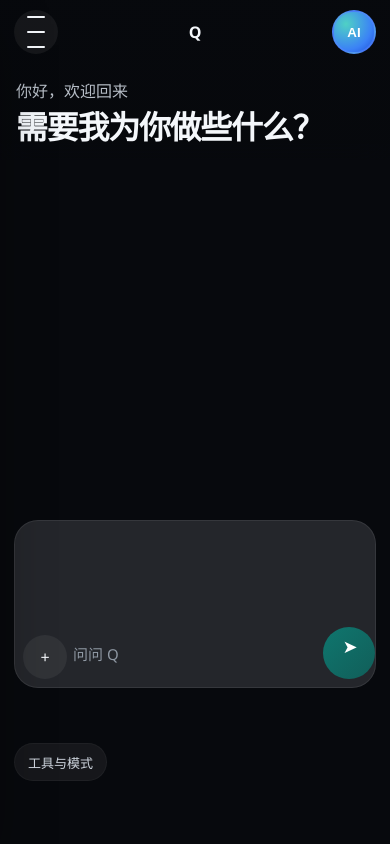
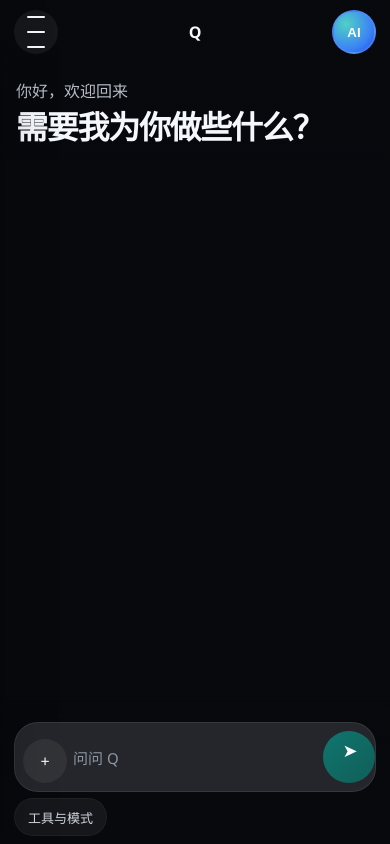
Before and after one commit to wbq52588-ctrl/cloud-agent, a FastAPI app: page / in a window 390 px wide. Run offline with FastAPI, Linux system fonts and the light colour scheme; data that the repository does not hold is empty; some libraries are stand-ins or nearby versions.

Commit message:
Fix mobile composer visibility

```diff
--- a/app/static/styles.css
+++ b/app/static/styles.css
@@ -737,6 +737,8 @@ textarea {
     padding: 0;
     gap: 0;
     background: var(--dark-bg);
+    min-height: 100dvh;
+    height: 100dvh;
   }
 
   .chat-header,
@@ -842,7 +844,7 @@ textarea {
 
   .transcript-shell {
     min-height: 0;
-    padding: calc(60px + env(safe-area-inset-top)) 0 4px;
+    padding: calc(60px + env(safe-area-inset-top)) 0 calc(124px + env(safe-area-inset-bottom));
   }
 
   body.has-conversation .mobile-hero {
@@ -856,6 +858,7 @@ textarea {
 
   body.has-conversation .transcript-shell {
     padding-top: calc(58px + env(safe-area-inset-top));
+    padding-bottom: calc(124px + env(safe-area-inset-bottom));
   }
 
   body.has-conversation .message-list {
@@ -863,7 +866,7 @@ textarea {
   }
 
   .message-list {
-    padding: 8px 18px 240px;
+    padding: 8px 18px 20px;
     gap: 14px;
   }
 
@@ -952,10 +955,13 @@ textarea {
   }
 
   .composer {
-    position: sticky;
+    position: fixed;
+    left: 0;
+    right: 0;
     bottom: 0;
-    padding: 0 14px calc(14px + env(safe-area-inset-bottom));
-    background: linear-gradient(180deg, rgba(7, 9, 13, 0), rgba(7, 9, 13, 0.86) 14%, rgba(7, 9, 13, 0.96) 26%, rgba(7, 9, 13, 1) 100%);
+    z-index: 32;
+    padding: 6px 14px calc(8px + env(safe-area-inset-bottom));
+    background: linear-gradient(180deg, rgba(7, 9, 13, 0), rgba(7, 9, 13, 0.76) 18%, rgba(7, 9, 13, 0.94) 34%, rgba(7, 9, 13, 1) 100%);
   }
 
   .attachment-list {
--- a/app/templates/index.html
+++ b/app/templates/index.html
@@ -4,7 +4,7 @@
     <meta charset="UTF-8" />
     <meta name="viewport" content="width=device-width, initial-scale=1.0" />
     <title>Cloud Agent Console</title>
-    <link rel="stylesheet" href="/static/styles.css?v=20260327c" />
+    <link rel="stylesheet" href="/static/styles.css?v=20260327d" />
   </head>
   <body>
     <div id="auth-overlay" class="auth-overlay hidden">
@@ -245,6 +245,6 @@
       accept="image/*,.txt,.md,.json,.csv,.log,.py,.js,.ts,.tsx,.jsx,.html,.css,.yml,.yaml,.xml,.sh"
     />
 
-    <script src="/static/app.js?v=20260327c"></script>
+    <script src="/static/app.js?v=20260327d"></script>
   </body>
 </html>
```
